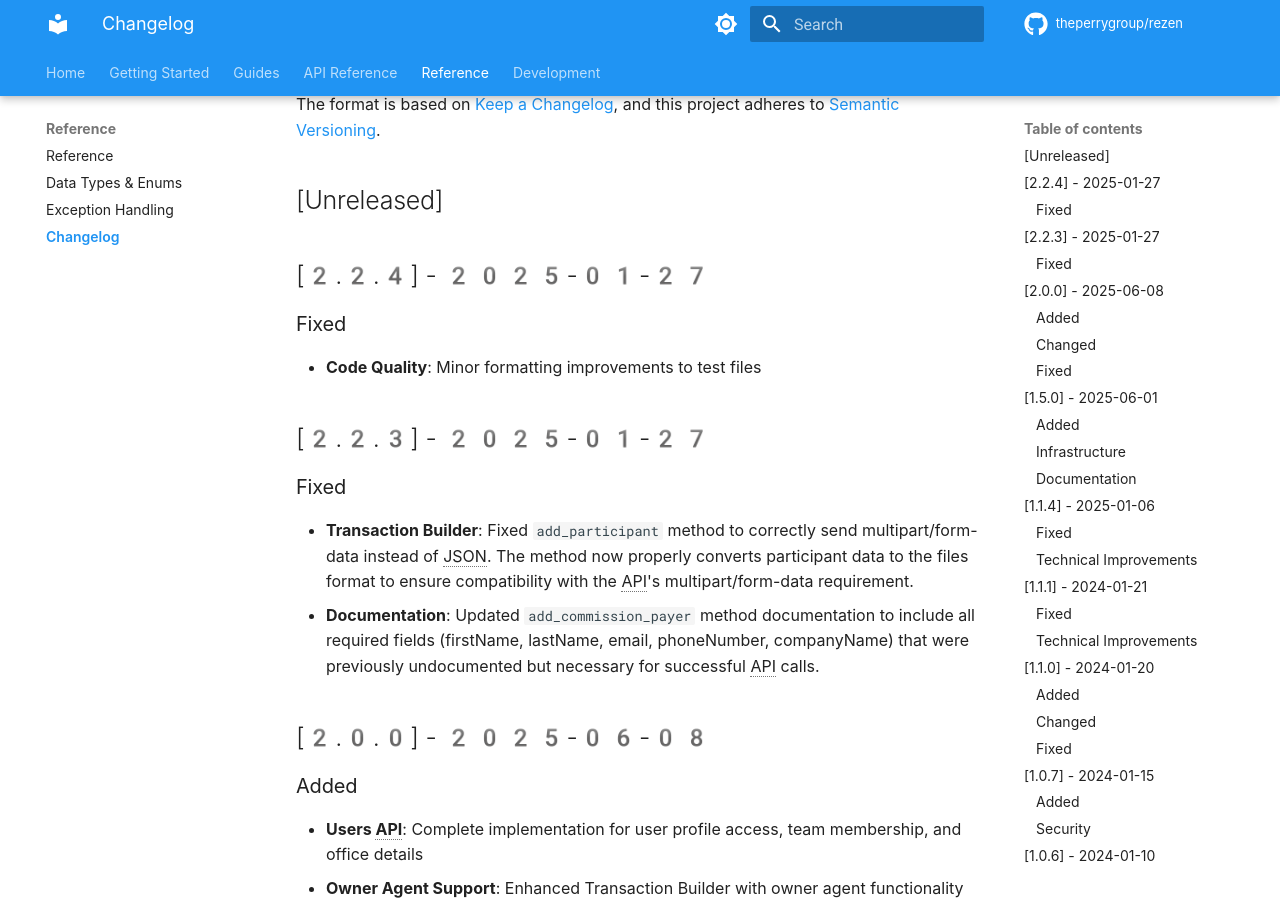
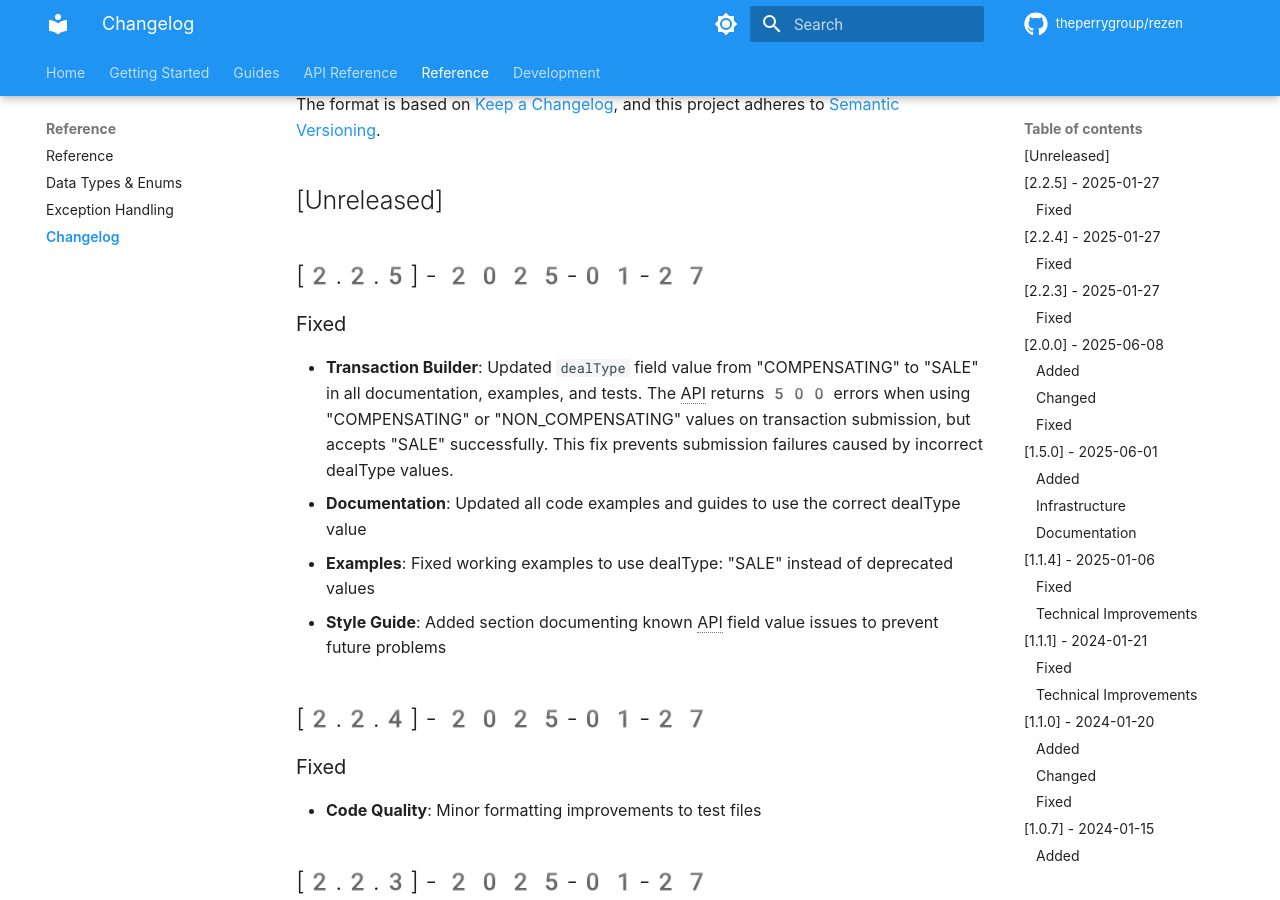
Before and after one commit to theperrygroup/rezen, an MkDocs documentation site: the page built from docs/reference/changelog.md, in a window 1280 px wide and 900 px high, scrolled down 218 px. Built offline with MkDocs 1.6.1 and Material for MkDocs 9.7.7, drawn with Linux system fonts in a browser that asks for light colours; comment, search, counter and statistics services are not loaded.

Commit message:
Release v2.2.5 - Fix dealType field value issue
- Changed dealType from 'COMPENSATING' to 'SALE' in all documentation and examples

- API returns 500 errors with 'COMPENSATING' or 'NON_COMPENSATING' values

- Updated all code examples, tests, and documentation to use dealType: 'SALE'

- Added Known API Field Values section to STYLE_GUIDE.md

- Prevents transaction submission failures caused by incorrect dealType values

```diff
--- a/docs/reference/changelog.md
+++ b/docs/reference/changelog.md
@@ -6,6 +6,14 @@ The format is based on [Keep a Changelog](https://keepachangelog.com/en/1.0.0/),
 and this project adheres to [Semantic Versioning](https://semver.org/spec/v2.0.0.html).
 
 ## [Unreleased]
+
+## [2.2.5] - 2025-01-27
+
+### Fixed
+- **Transaction Builder**: Updated `dealType` field value from "COMPENSATING" to "SALE" in all documentation, examples, and tests. The API returns 500 errors when using "COMPENSATING" or "NON_COMPENSATING" values on transaction submission, but accepts "SALE" successfully. This fix prevents submission failures caused by incorrect dealType values.
+- **Documentation**: Updated all code examples and guides to use the correct dealType value
+- **Examples**: Fixed working examples to use dealType: "SALE" instead of deprecated values
+- **Style Guide**: Added section documenting known API field value issues to prevent future problems
 
 ## [2.2.4] - 2025-01-27
 
--- a/pyproject.toml
+++ b/pyproject.toml
@@ -4,7 +4,7 @@ build-backend = "setuptools.build_meta"
 
 [project]
 name = "rezen"
-version = "2.2.4"
+version = "2.2.5"
 description = "Python wrapper for The Real Brokerage ReZEN API - Transaction Builder, Transactions, Teams, Agents, and Directory management"
 readme = "README.md"
 license = {file = "LICENSE"}
--- a/rezen/__init__.py
+++ b/rezen/__init__.py
@@ -29,7 +29,7 @@ from .transaction_builder import TransactionBuilderClient
 from .transactions import TransactionsClient
 from .users import UsersClient
 
-__version__ = "2.2.4"
+__version__ = "2.2.5"
 __all__ = [
     "RezenClient",
     "AuthClient",
```
Also changed, not shown: STYLE_GUIDE.md (+47 -0 lines), docs/api/transaction-builder.md (+3 -3 lines), docs/guides/examples.md (+1 -1 lines), docs/guides/transactions.md (+6 -6 lines), 4 other files.
